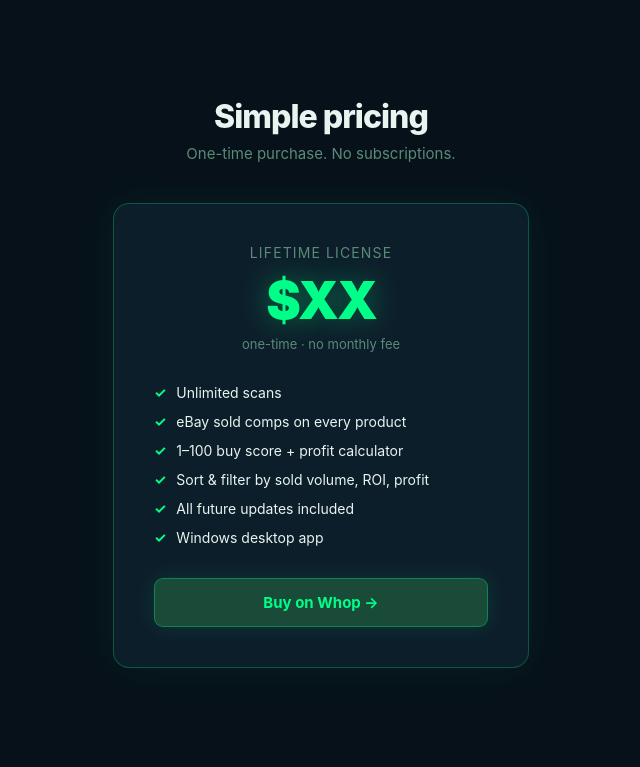
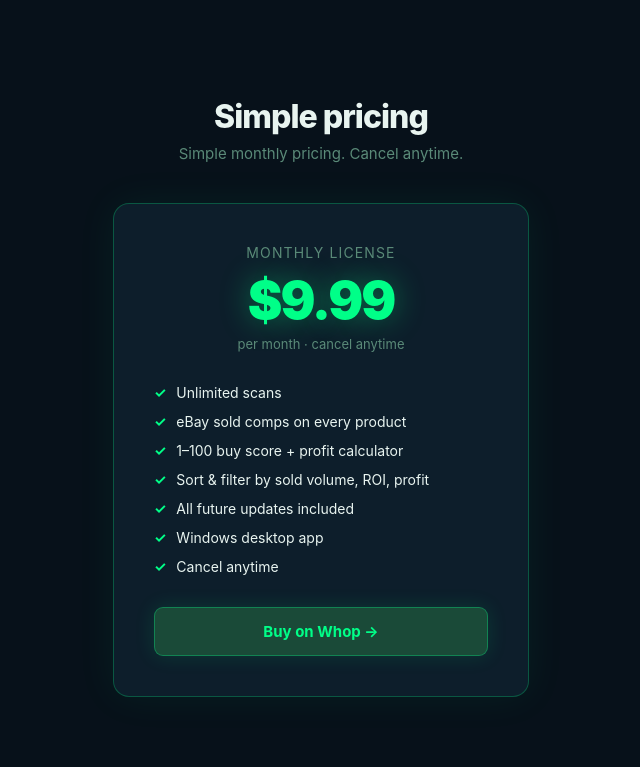
Before and after one commit to rickcooks84-creator/flipradar-site, a Next.js app: page / in a window 1280 px wide. Shown: the part 2449-3216 px from the top of the page, without its empty margins (319-959 px from the left). Built offline with nearby package versions, Linux system fonts and the light colour scheme.

Commit message:
update pricing to .99/month

```diff
--- a/app/page.tsx
+++ b/app/page.tsx
@@ -24,7 +24,7 @@ const FEATURES = [
   { icon: "📊", title: "Live eBay sold comps", body: "Checks eBay completed listings in real time. Median price, sold count, and velocity per product." },
   { icon: "🎯", title: "1–100 buy score", body: "Each product gets a score based on ROI and sell-through volume. S = buy now. F = skip." },
   { icon: "💰", title: "Live profit calculator", body: "Enter your cost and watch profit and ROI update instantly across every row." },
-  { icon: "⚡", title: "Fast, private, offline", body: "Desktop app. No data leaves your machine. No subscriptions beyond the one-time license." },
+  { icon: "⚡", title: "Fast, private, offline", body: "Desktop app. No data leaves your machine. Cancel your subscription anytime." },
 ];
 
 const STEPS = [
@@ -207,13 +207,13 @@ export default function Home() {
       {/* Pricing */}
       <section style={{ maxWidth: "480px", margin: "0 auto 96px", padding: "0 32px", textAlign: "center" }}>
         <h2 style={{ fontSize: "32px", fontWeight: 800, letterSpacing: "-0.03em", marginBottom: "8px" }}>Simple pricing</h2>
-        <p style={{ color: MUTED, marginBottom: "40px", fontSize: "15px" }}>One-time purchase. No subscriptions.</p>
+        <p style={{ color: MUTED, marginBottom: "40px", fontSize: "15px" }}>Simple monthly pricing. Cancel anytime.</p>
         <div style={{ background: SURFACE, border: `1px solid ${GREEN}40`, borderRadius: "16px", padding: "40px", boxShadow: `0 0 40px ${GREEN}10` }}>
-          <div style={{ fontSize: "14px", color: MUTED, marginBottom: "8px", textTransform: "uppercase", letterSpacing: "0.08em" }}>Lifetime License</div>
-          <div style={{ fontSize: "52px", fontWeight: 900, letterSpacing: "-0.04em", marginBottom: "4px", color: GREEN, textShadow: `0 0 30px ${GREEN}60` }}>$XX</div>
-          <div style={{ color: MUTED, fontSize: "13px", marginBottom: "32px" }}>one-time · no monthly fee</div>
+          <div style={{ fontSize: "14px", color: MUTED, marginBottom: "8px", textTransform: "uppercase", letterSpacing: "0.08em" }}>Monthly License</div>
+          <div style={{ fontSize: "52px", fontWeight: 900, letterSpacing: "-0.04em", marginBottom: "4px", color: GREEN, textShadow: `0 0 30px ${GREEN}60` }}>$9.99</div>
+          <div style={{ color: MUTED, fontSize: "13px", marginBottom: "32px" }}>per month · cancel anytime</div>
           <div style={{ display: "flex", flexDirection: "column", gap: "12px", marginBottom: "32px", textAlign: "left" }}>
-            {["Unlimited scans", "eBay sold comps on every product", "1–100 buy score + profit calculator", "Sort & filter by sold volume, ROI, profit", "All future updates included", "Windows desktop app"].map(f => (
+            {["Unlimited scans", "eBay sold comps on every product", "1–100 buy score + profit calculator", "Sort & filter by sold volume, ROI, profit", "All future updates included", "Windows desktop app", "Cancel anytime"].map(f => (
               <div key={f} style={{ display: "flex", gap: "10px", alignItems: "center", fontSize: "14px" }}>
                 <span style={{ color: GREEN, fontWeight: 700 }}>✓</span> {f}
               </div>
```
